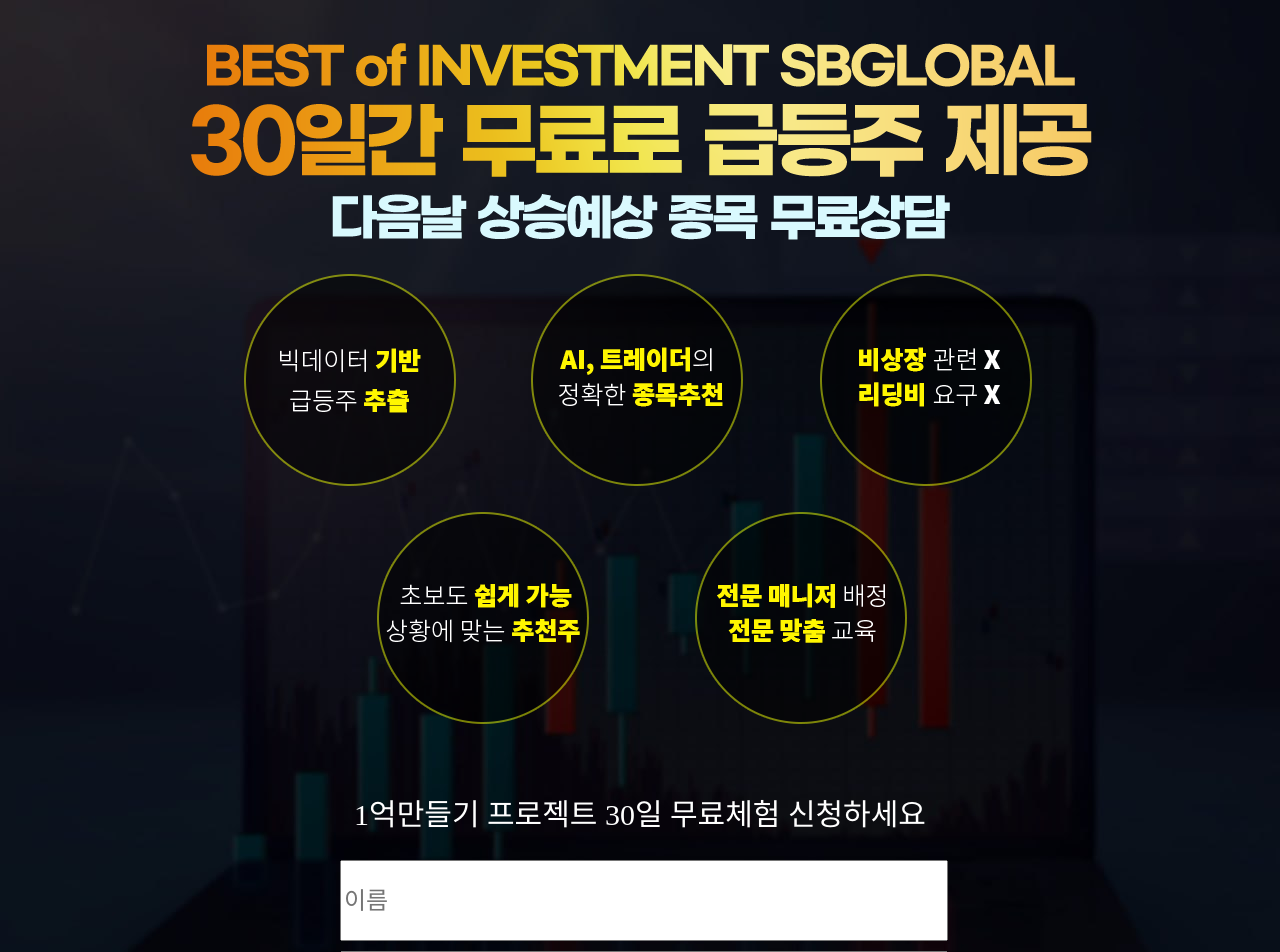
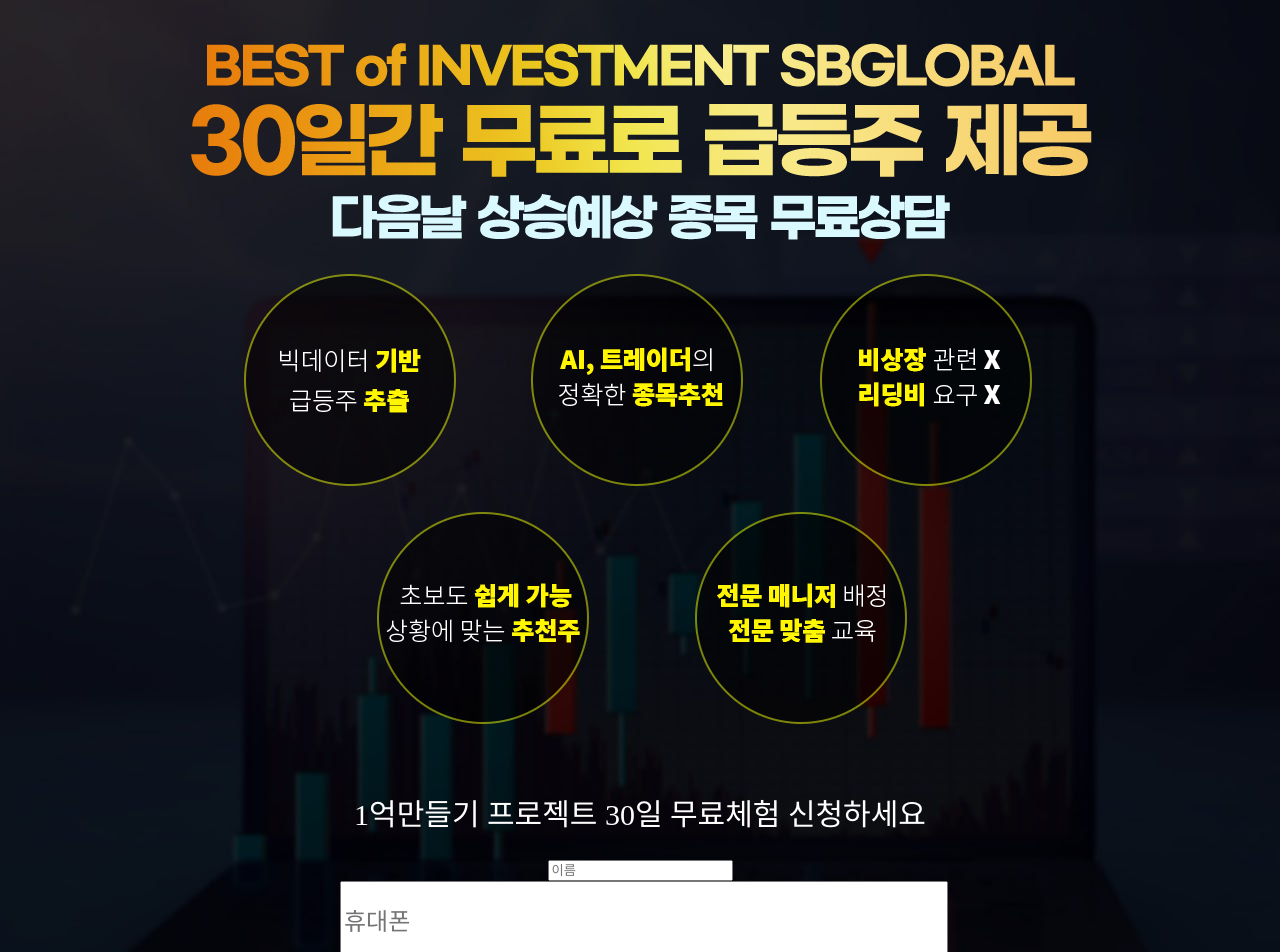
Before and after one commit to euntti/newstest, a React (Create React App) app: page / in a window 1280 px wide. Shown: the top 952 px of the page. Built offline with nearby package versions, Linux system fonts and the light colour scheme; no server answers.

Commit message:
텔레 이름 오류 적용

```diff
--- a/src/Main.js
+++ b/src/Main.js
@@ -81,7 +81,7 @@
     const telegramApi = new TelegramApi(TELEGRAM_TOKEN);
     telegramApi.sendMessage(
       TELEGRAM_CHAT_ID,
-      `휴대폰 번호 ${phone1} ${e}님이 신청하였습니다. `
+      `휴대폰 번호 ${phone1} ${userName}님이 신청하였습니다. `
     );
     alert("신청되었습니다.");
   };
@@ -326,7 +326,7 @@
               -{"\t"}} */}
                <input
                type="text"
-               className="username"
+               className="userName"
                placeholder="이름"
                onChange={(e) => setUserName(e.target.value)}
 
```
